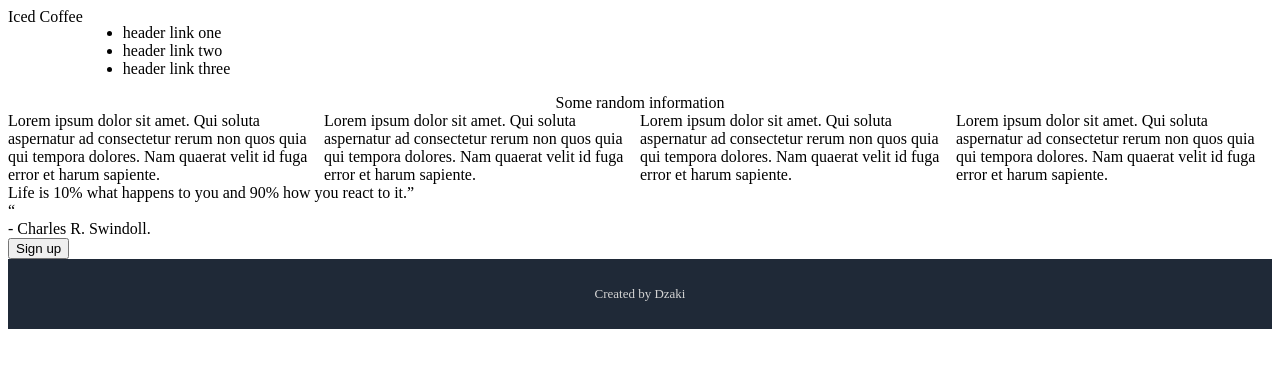
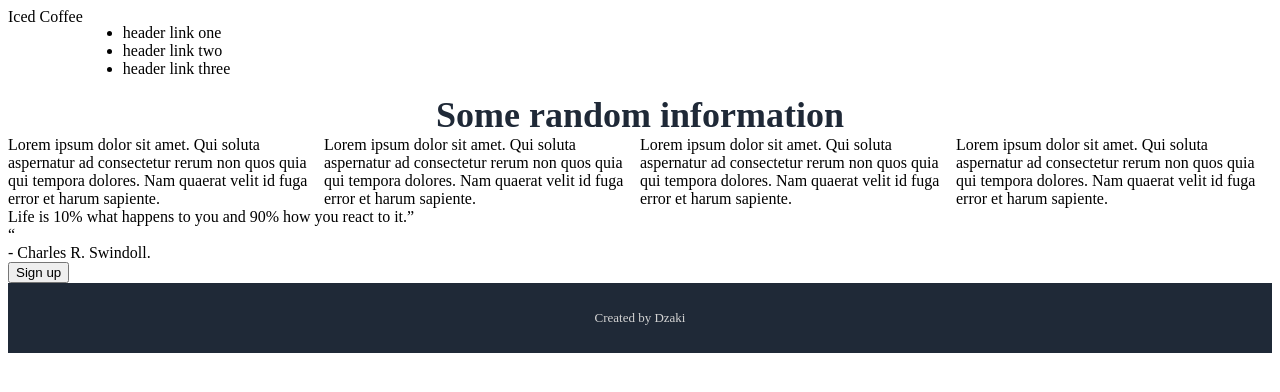
Before and after one commit to dzakiwira/Landing-Page, a plain HTML site: page index.html in a window 1280 px wide. Drawn offline with Linux system fonts and the light colour scheme.

Commit message:
Made title for info section bigger and matched colour with hero and footer

```diff
--- a/style.css
+++ b/style.css
@@ -24,6 +24,9 @@ body {
 .title {
     display: flex;
     justify-content: center;
+    font-size: 36px;
+    font-weight: bold;
+    color: #1F2937;
 }
 
 .image-text {
```
